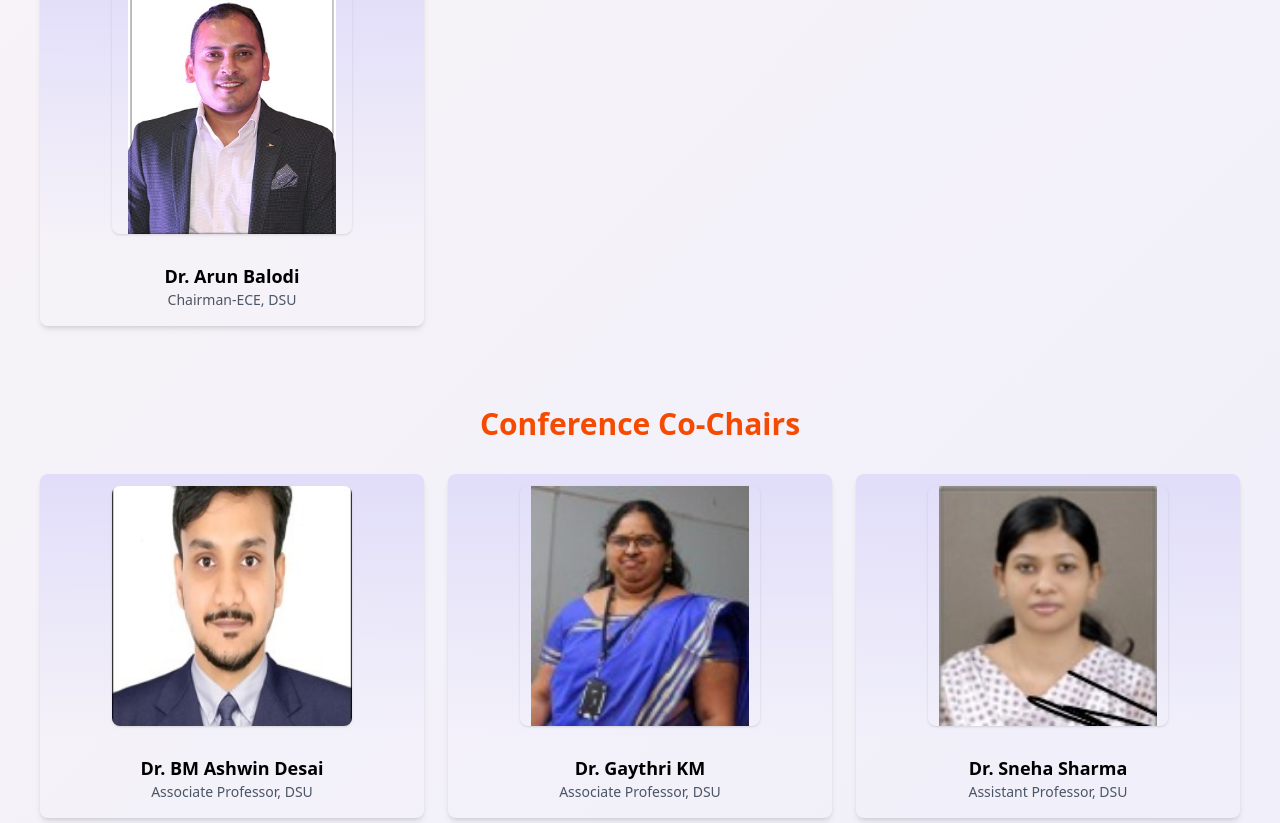
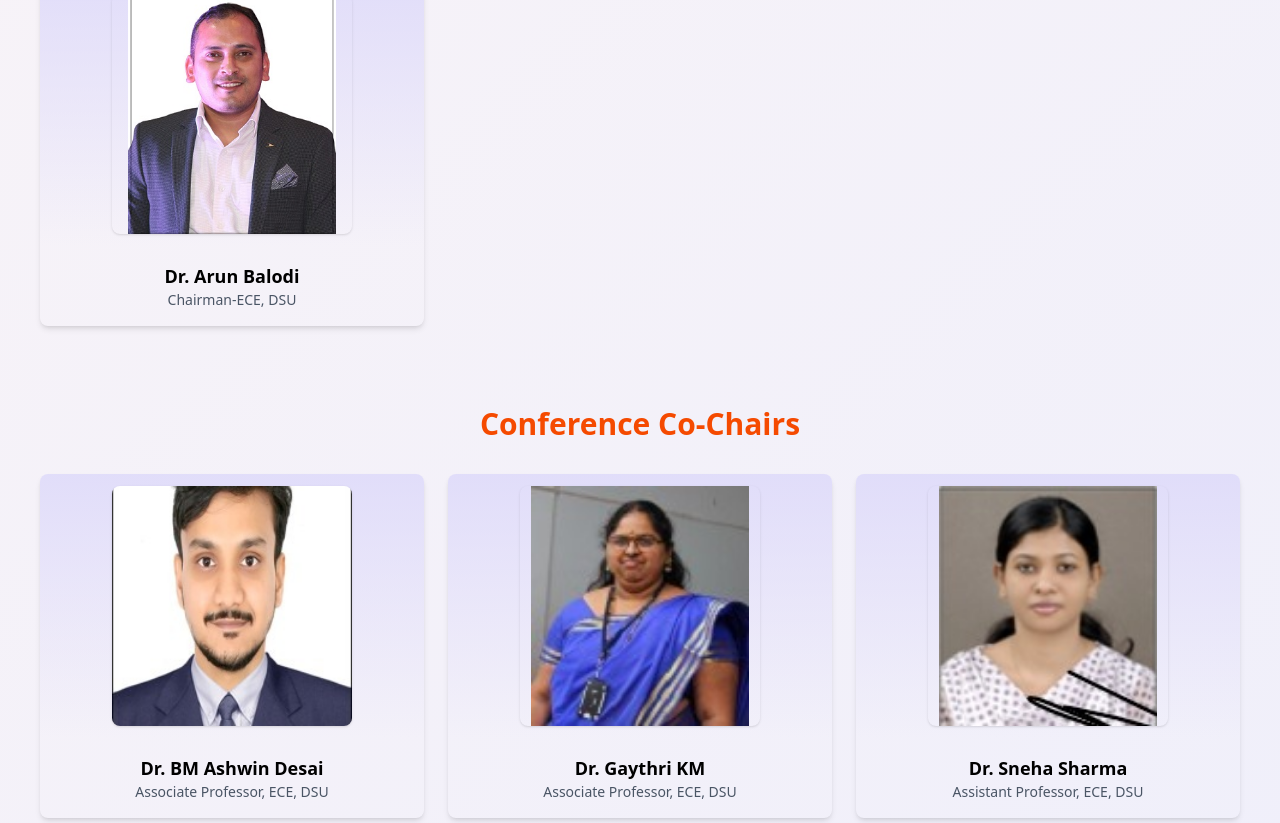
Before and after one commit to riteshkusingh27/IEEE_CONFERENCE, a React (Vite) app: page /committee in a window 1280 px wide. Shown: the part 1974-2797 px from the top of the page. Built offline with nearby package versions, Linux system fonts and the light colour scheme.

Commit message:
FIX : ENTRIES IN NEWS

```diff
--- a/src/Components/About.jsx
+++ b/src/Components/About.jsx
@@ -17,7 +17,7 @@ const About = () => {
       <Video src={video}/>
          {/* flex-div with oraganizer one side and veue on other side */}
         <div className="bg-none shadow-lg rounded-2xl p-6 hover:shadow-xl transition bg-white mb-8">
-          <h3 className="text-2xl font-bold text-blue-800 mb-3 flex justify-center">Organizers & Venue</h3>
+          <h3 className="text-2xl font-bold text-blue-800 mb-3 flex justify-center">Contact & Venue</h3>
           <div className="flex flex-col md:flex-row gap-6">
 
 
--- a/src/Components/AbtVerbose.jsx
+++ b/src/Components/AbtVerbose.jsx
@@ -3,13 +3,12 @@ import React from 'react'
 const AbtVerbose = () => {
   return (
     <div>
-         <p className="text-xl text-black mb-4">
+         <p className="text-xl text-black mb-4 text-justify">
          CENTCON 2025 – International Conference on Bridging AI, Sensing, and Embedded Intelligence for a Smarter, Safer, and Sustainable World will be held on December 4-5, 2025 in physical mode/In-person, at Dayananda Sagar University (DSU), Bengaluru, India. This conference aims to provide a global platform for researchers, industry professionals, and academicians to exchange ideas and showcase cutting-edge advancements in AI-driven sensing, intelligent automation, nanoelectronics, cyber-physical security, and embedded intelligence. By bringing together experts from academia, industry, and research organizations, CENTCON 2025 will facilitate discussions on breakthrough technologies shaping the future of smart systems, healthcare, security, and next-generation computing.<br />
          <br />
 
          Organized by DSU and the Department of Electronics & Communication Engineering (ECE), this two-day event will feature keynote speeches, technical paper presentations, hands-on workshops, and industry exhibits, fostering collaboration across AI, embedded systems, nanotechnology, and robotics. Attendees will have the opportunity to present original research, engage in technical discussions, and explore innovative solutions driving the transformation of intelligent computing and automation. CENTCON 2025 welcomes researchers, engineers, industry professionals, and students to be part of this premier event, contributing to a smarter, safer, and more sustainable world.<br />
         </p>
-
     </div>
   )
 }
--- a/src/Components/Committee.jsx
+++ b/src/Components/Committee.jsx
@@ -114,7 +114,7 @@ const committeeSections = [
       },
       {
         name: "Dr. Ashutosh Kedar",
-        role: "Execom Member IEEE Bangalore Section",
+        role: "Execom Member, IEEE Bangalore Section",
         image:ashutosh,
       },
       {
@@ -164,17 +164,17 @@ const committeeSections = [
     members: [
       {
         name: "Dr. BM Ashwin Desai",
-        role: "Associate Professor, DSU",
+        role: "Associate Professor, ECE, DSU",
         image:   ashwin     ,
       },
       {
         name:" Dr. Gaythri KM",
-        role: "Associate Professor, DSU",
+        role: "Associate Professor, ECE, DSU",
         image: gaythri,
       },
       {
         name: "Dr. Sneha Sharma",
-        role: "Assistant Professor, DSU",
+        role: "Assistant Professor, ECE, DSU",
         image:snehasharma,
       }
     ],
@@ -184,30 +184,30 @@ const committeeSections = [
     members: [
       {
         name: "Dr. Theodre Chandra",
-        role: "Associate Professor, DSU",
+        role: "Associate Professor, ECE, DSU",
 
         image: theodre,
       },
       {
         name: "Dr. Gayathri K M",
-        role: "Associate Professor, DSU",
+        role: "Associate Professor, ECE, DSU",
 
         image: gayathri,
       },
       {
         name: "Dr. Shirshendu Roy",
-        role: "Assistant Professor, DSU",
+        role: "Assistant Professor, ECE, DSU",
 
         image: shirshendu,
       },
       {
         name: "Dr. Godfrey",
-        role: "Assistant Professor, DSU",
+        role: "Assistant Professor, ECE, DSU",
         image: godfrey,
       },
       {
         name: "Dr. Ambar Bajpai",
-        role: "IEEE Bangalore Section Execom Member 2025",
+        role: "Execom Member 2025, IEEE Bangalore Section",
 
         image: amarbajapai,
       },
@@ -231,18 +231,18 @@ const committeeSections = [
     members: [
       {
         name: "Dr. Navya R",
-        role: "Associate Professor, DSU",
+        role: "Associate Professor, ECE, DSU",
         image:   navya     ,
       },
       {
         name:" Mrs. Manasa K R",
-        role: "Assistant Professor, DSU",
+        role: "Assistant Professor, ECE, DSU",
         image: mansa,
       },
       ,
       {
         name:"Mr. Puneeth S",
-        role: "Assistant Professor, DSU",
+        role: "Assistant Professor, ECE, DSU",
         image: puneeth,
       },
       {
@@ -258,87 +258,82 @@ const committeeSections = [
     "members": [
       {
         "name": "Dr. Arungalai Vendan",
-        "role": "Associate Professor, DSU",
+        "role": "Associate Professor, ECE, DSU",
         "image": arungalai
       },
       {
         "name": "Dr. Vinu R",
-        "role": "Associate Professor, DSU",
+        "role": "Associate Professor, ECE, DSU",
         "image": vinu
       },
       {
         "name": "Dr. Arun Ananthanarayanan",
-        "role": "Associate Professor, DSU",
+        "role": "Associate Professor, ECE, DSU",
         "image": arunananth
       },
       {
         "name": "Dr. Mukti Chaturvedi",
-        "role": "Assistant Professor, DSU",
+        "role": "Assistant Professor, ECE, DSU",
         "image":mukti
       },
       {
         "name": "Dr. Divyashree H B",
-        "role": "Assistant Professor, DSU",
+        "role": "Assistant Professor, ECE, DSU",
         "image": divya
       },
       {
         "name": "Dr. Rashmita Sahoo",
-        "role": "Assistant Professor, DSU",
+        "role": "Assistant Professor, ECE, DSU",
         "image": rashmitha
       },
       {
         "name": "Dr. Deepthi Chamkur V",
-        "role": "Assistant Professor, DSU",
+        "role": "Assistant Professor, ECE, DSU",
         "image":deepthi
       },
       {
         "name": "Dr. G Santhosh",
-        "role": "Assistant Professor, DSU",
+        "role": "Assistant Professor, ECE, DSU",
         "image": santhosh
       },
       {
         "name": "Mrs. Kanmani B.S",
-        "role": "Assistant Professor, DSU",
+        "role": "Assistant Professor, ECE, DSU",
         "image": kanmani
       },
       {
         "name": "Mr. Abhinav Karan",
-        "role": "Assistant Professor, DSU",
+        "role": "Assistant Professor, ECE, DSU",
         "image":boss
       },
       {
         "name": "Mrs. Kokila S",
-        "role": "Assistant Professor, DSU",
+        "role": "Assistant Professor, ECE, DSU",
         "image": kokila
       },
       {
         "name": "Mr. Sharanabasavaraj",
-        "role": "Assistant Professor, DSU",
+        "role": "Assistant Professor, ECE, DSU",
         "image": sharan
       },
       {
-        "name": "Mrs. Shwetha M P",
-        "role": "Assistant Professor, DSU",
-        "image": shwetha
-      },
-      {
         "name": "Ms. Jaishree Ramadevaru",
-        "role": "Assistant Professor, DSU",
+        "role": "Assistant Professor, ECE, DSU",
         "image": jaishree
       },
       {
         "name": "Ms. Jisy N K",
-        "role": "Assistant Professor, DSU",
+        "role": "Assistant Professor, ECE, DSU",
         "image": jisy
       },
       {
         "name": "Mr. V Sudharsan",
-        "role": "Assistant Professor, DSU",
+        "role": "Assistant Professor, ECE, DSU",
         "image": sudharshan
       },
       {
         "name": "Dr. Supraja Eduru",
-        "role": "Assistant Professor, DSU",
+        "role": "Assistant Professor, ECE, DSU",
         "image": supraja
       }
     ]
@@ -349,19 +344,19 @@ const committeeSections = [
     members: [
       {
         name: "Dr. Pushpamala",
-        role: "Associate Professor, DSU",
+        role: "Associate Professor, ECE, DSU",
         image: pushpa,
       },
       {
         name: "Dr. Sneha Sharma",
-        role: "Assistant Professor, DSU",
+        role: "Assistant Professor, ECE, DSU",
         image: snehasharma,
       }
       ,
       ,
       {
         name: "Dr. Owais Ahmad Shah",
-        role: "Assistant Professor, DSU",
+        role: "Assistant Professor, ECE, DSU",
         image: owais,
       }
     ],
--- /dev/null
+++ b/src/Components/ConfChair.jsx
@@ -0,0 +1,22 @@
+import React from 'react'
+import udaykumar from "/committee/udaykumar.jpeg";
+// import drhemachandra from '../images/drhemachandra.jpeg'
+const   ConfChair = () => {
+  return (
+    <div className="flex justify-center">
+      <div className="relative z-1 grid grid-cols-1 md:grid-cols-1 gap-10 mb-10 w-70">
+        {[
+          { name: 'Dr. Arun Balodi', desc: 'Chairman-ECE, DSU', img: '/committee/drarun.jpeg' }
+        ].map((person, index) => (
+          <div key={index} className="p-6 bg-white bg-opacity-80 rounded-xl shadow-md text-center hover:shadow-xl transition-all">
+            <img src={person.img} alt={person.name} className="w-42 h-42 mx-auto rounded-full mb-4" />
+            <h3 className="text-md font-semibold text-gray-800 mb-2">{person.name}</h3>
+            <p className="text-gray-600 text-sm">{person.desc}</p>
+          </div>
+        ))}
+      </div>
+    </div>
+  )
+}
+
+export default ConfChair;
--- a/src/Components/News.jsx
+++ b/src/Components/News.jsx
@@ -2,7 +2,12 @@ import React from 'react';
 
 const News = () => {
   const newsUpdates = [
-    { id: 1, date: 'August 1, 2025', content: 'Paper Submission Starts' }
+    { id: 1, date: 'August 1, 2025', content: 'Paper Submission Starts' },
+    { id: 1, date: 'September 15, 2025', content: 'Last Date of Paper Submission' },
+    { id: 1, date: 'October 30, 2025', content: 'Notification of Acceptance' },
+    { id: 1, date: 'November 10, 2025', content: 'Last Date of Non-Author Registration' },
+    { id: 1, date: 'November 15, 2025', content: 'Camera Ready Paper Submission' },
+    { id: 1, date: 'December 04-05, 2025', content: 'Date Of Conference' },
   ];
 
   return (
@@ -11,7 +16,7 @@ const News = () => {
       <ul className="space-y-3">
         {newsUpdates.map((news) => (
           <li key={news.id} className="border-l-4 border-purple-400 pl-3 bg-white rounded-lg p-2 shadow-sm">
-            <p className="text-sm font-bold text-black">{news.date}</p>
+            <p className="text-sm font-bold text-black select-none">{news.date}</p>
             <p className="text-base font-medium text-gray-900">{news.content}</p>
           </li>
         ))}
```
Also changed, not shown: src/Components/Header.jsx (+12 -7 lines), src/Components/HomeSection.jsx (+15 -3 lines), src/Images/icons/ieeeblue.jpeg (added).
